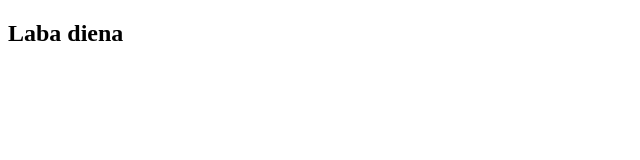
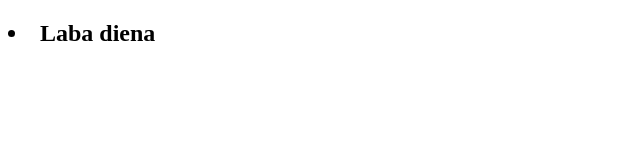
Before and after one commit to JustinasPakalnis/07-01-html-css, a website: page index.html in a window 1280 px wide. Shown: the whole page, without its empty margins (0-640 px from the left). Drawn offline with Linux system fonts and the light colour scheme.

Commit message:
Yeah boi

```diff
--- a/index.html
+++ b/index.html
@@ -6,6 +6,6 @@
     <title>Document</title>
 </head>
 <body>
-    <h2>Laba diena</h2>
+    <sl><h2><li>Laba diena</li></h2></sl>
 </body>
 </html>
--- a/package.json
+++ b/package.json
@@ -4,6 +4,8 @@
   "description": "_website design prtoject_\r <br>\r ## Apie\r Site published at: bla bla bla",
   "main": "index.js",
   "scripts": {
+    "dev": "dead-server --host=localhost --port=2001",
+    "dev2": "dead-server --port=2002",
     "test": "echo \"Error: no test specified\" && exit 1"
   },
   "keywords": [],
```
